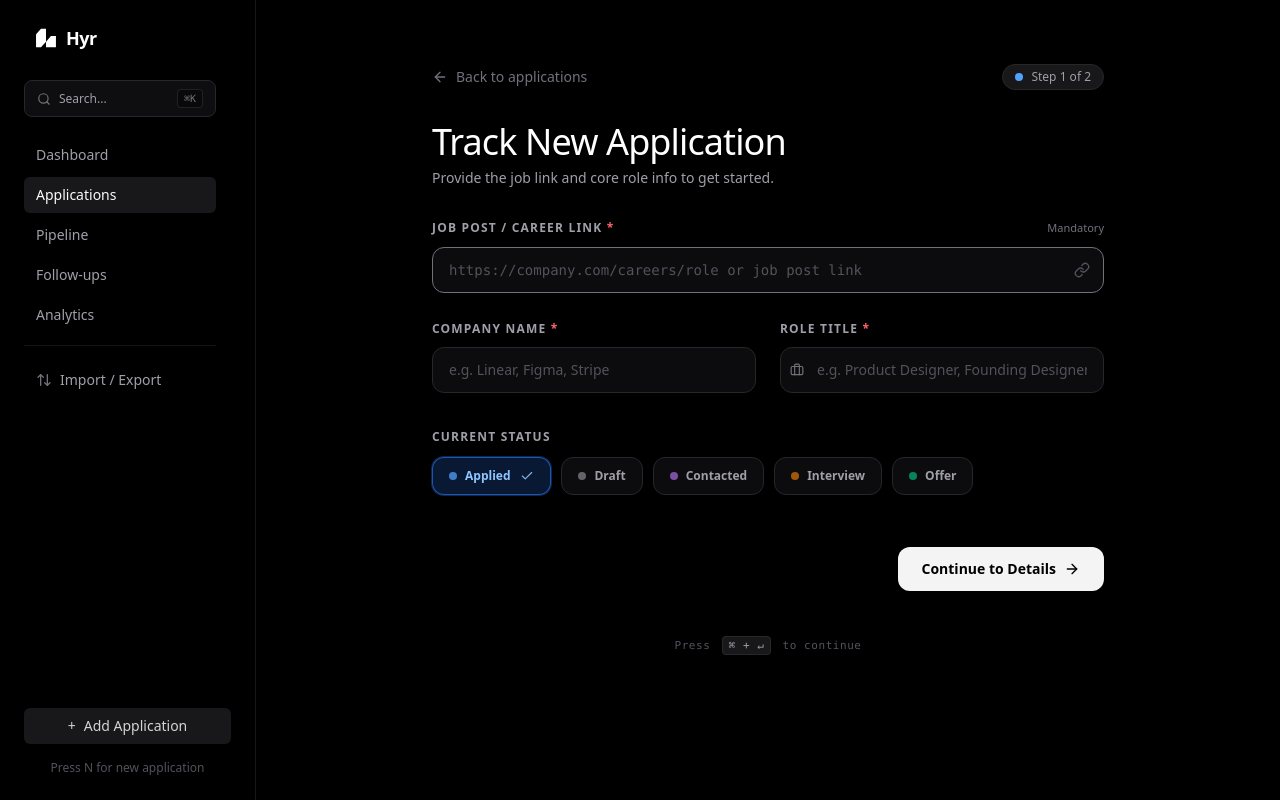
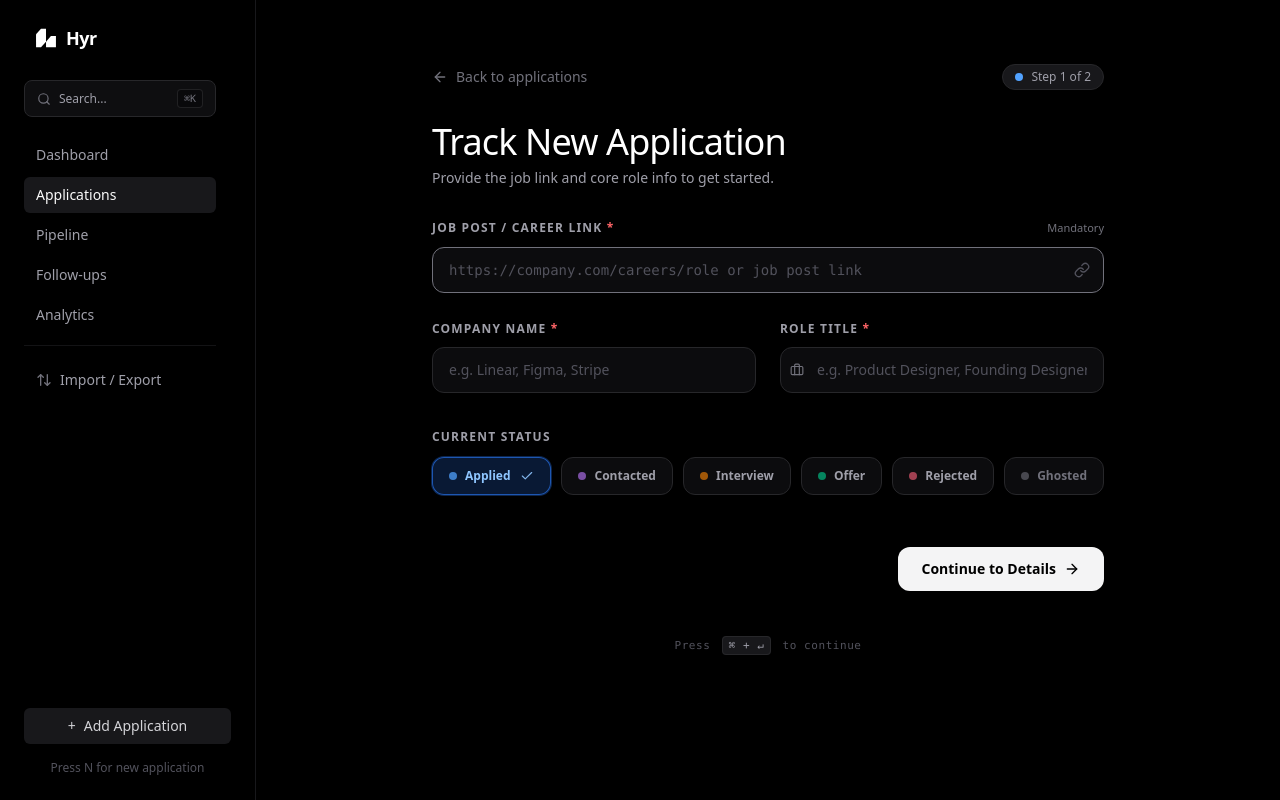
Before and after one commit to ashikpy/hyir, a Next.js app: page /applications/new in a window 1280 px wide. Built offline with nearby package versions, Linux system fonts and the light colour scheme.

Commit message:
feat: set Current Status options to exactly applied, contacted, interview, offer, rejected, ghosted

```diff
--- a/app/applications/new/page.tsx
+++ b/app/applications/new/page.tsx
@@ -34,13 +34,6 @@ const STATUS_OPTIONS = [
     dotColor: 'bg-blue-400',
   },
   {
-    value: 'SAVED',
-    label: 'Draft',
-    activeClass: 'bg-zinc-800 text-zinc-200 border-zinc-600 ring-1 ring-zinc-500/30',
-    idleClass: 'bg-[#0c0c0e] text-zinc-400 border-zinc-800 hover:border-zinc-700 hover:text-zinc-300',
-    dotColor: 'bg-zinc-400',
-  },
-  {
     value: 'CONTACTED',
     label: 'Contacted',
     activeClass: 'bg-purple-500/20 text-purple-300 border-purple-500/60 ring-1 ring-purple-500/30',
@@ -60,6 +53,20 @@ const STATUS_OPTIONS = [
     activeClass: 'bg-emerald-500/20 text-emerald-300 border-emerald-500/60 ring-1 ring-emerald-500/30',
     idleClass: 'bg-[#0c0c0e] text-zinc-400 border-zinc-800 hover:border-emerald-500/40 hover:text-emerald-300',
     dotColor: 'bg-emerald-400',
+  },
+  {
+    value: 'REJECTED',
+    label: 'Rejected',
+    activeClass: 'bg-rose-500/20 text-rose-300 border-rose-500/60 ring-1 ring-rose-500/30',
+    idleClass: 'bg-[#0c0c0e] text-zinc-400 border-zinc-800 hover:border-rose-500/40 hover:text-rose-300',
+    dotColor: 'bg-rose-400',
+  },
+  {
+    value: 'GHOSTED',
+    label: 'Ghosted',
+    activeClass: 'bg-zinc-800/80 text-zinc-300 border-zinc-700 ring-1 ring-zinc-600/30',
+    idleClass: 'bg-[#0c0c0e] text-zinc-500 border-zinc-800 hover:border-zinc-700 hover:text-zinc-300',
+    dotColor: 'bg-zinc-500',
   },
 ]
 
```
